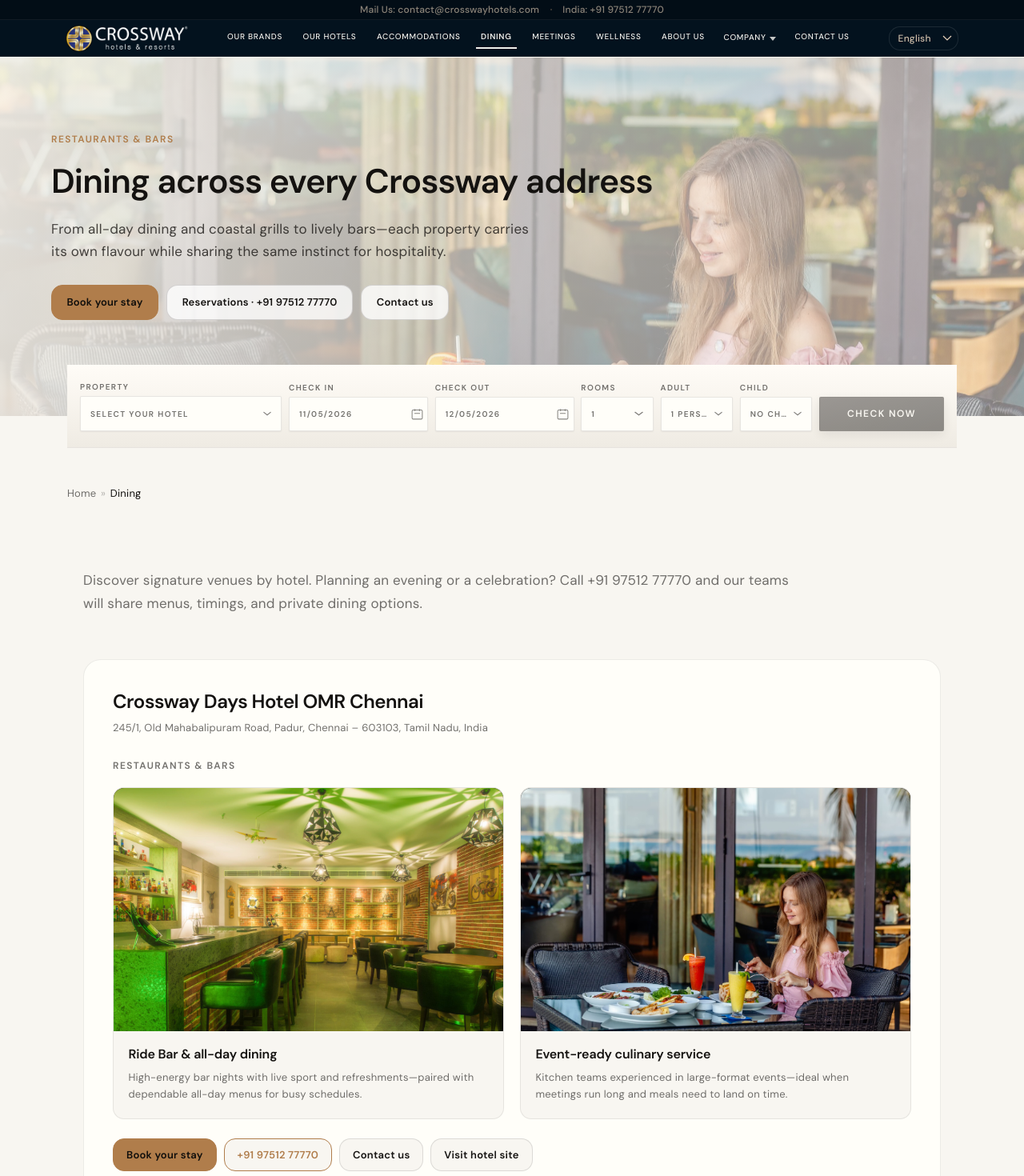
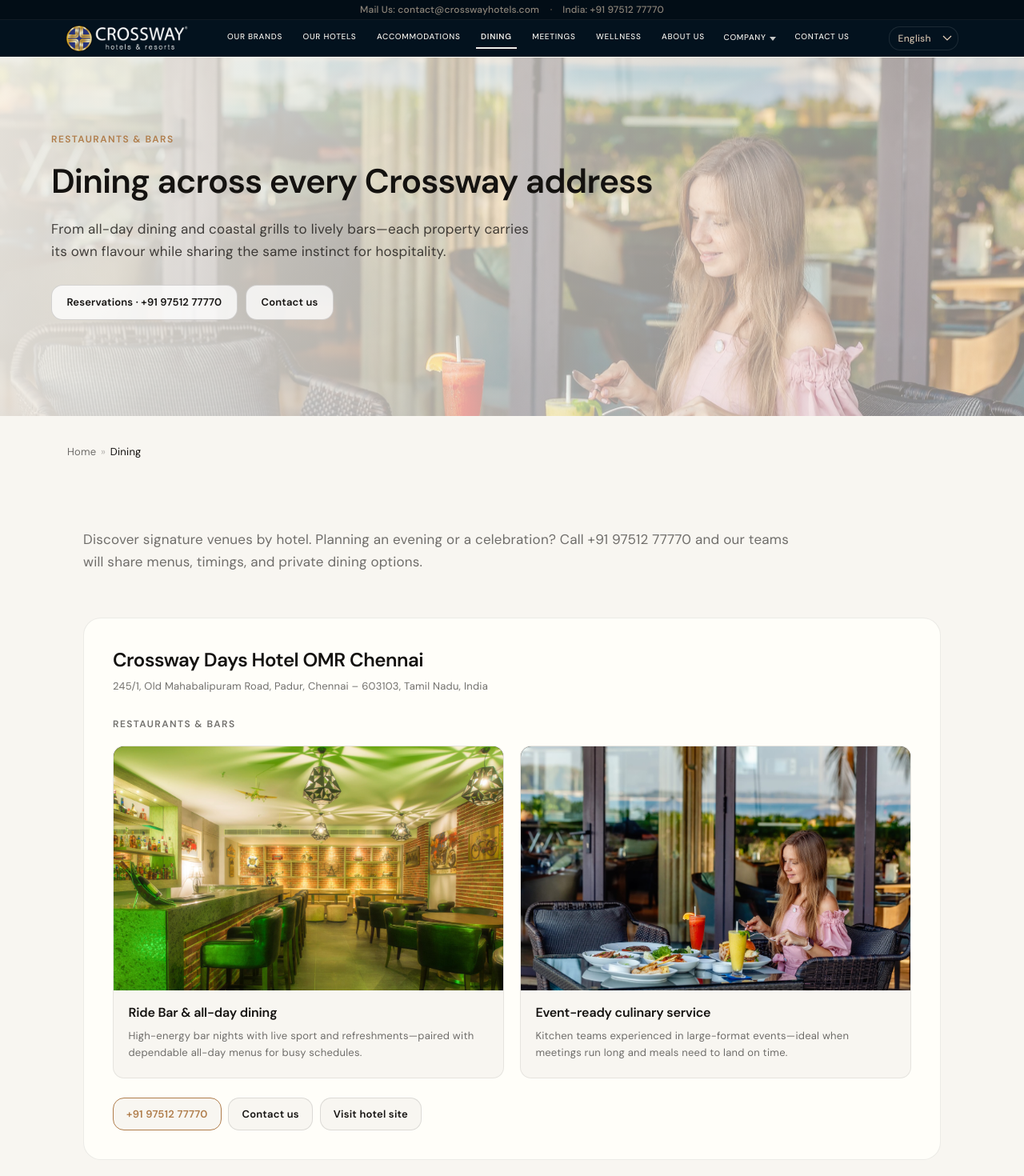
Before and after one commit to CrosswaySoftware/crosswayhotels-main, a Next.js app: page /en/dining in a window 1280 px wide. Shown: the top 1470 px of the page at 80% size. Built offline with nearby package versions, Linux system fonts and the light colour scheme.

Commit message:
feat:hide dining reservation

```diff
--- a/src/components/pages/ServicePortfolioPage/ServicePortfolioPage.tsx
+++ b/src/components/pages/ServicePortfolioPage/ServicePortfolioPage.tsx
@@ -24,6 +24,7 @@
 
   const heroBg = VARIANT_HERO_BG[variant];
   const crumbLabel = tm(variant);
+  const hideBookingUi = variant === "dining";
 
   return (
     <>
@@ -33,9 +34,11 @@
           <h1>{t(`${variant}.heroTitle`)}</h1>
           <p className={styles.heroLead}>{t(`${variant}.heroLead`)}</p>
           <div className={styles.ctaStrip}>
+            {!hideBookingUi ? (
               <Link href="/#book" className={styles.ctaBtn} data-variant="primary">
                 {t("ctaBook")}
               </Link>
+            ) : null}
             <a className={styles.ctaBtn} href={RESERVATIONS_PHONE_HREF}>
               {t("ctaCall")} · {RESERVATIONS_PHONE_DISPLAY}
             </a>
@@ -46,7 +49,7 @@
         </div>
       </section>
 
-      <BookingBar />
+      {hideBookingUi ? null : <BookingBar />}
 
       <PageShell>
         <Breadcrumbs items={[{ label: tc("breadcrumbHome"), href: "/" }, { label: crumbLabel }]} />
@@ -87,9 +90,11 @@
                 </div>
 
                 <div className={styles.propertyCtas}>
+                  {!hideBookingUi ? (
                     <Link href="/#book" data-accent="1">
                       {t("ctaBook")}
                     </Link>
+                  ) : null}
                   <a href={RESERVATIONS_PHONE_HREF} data-accent="2">
                     {RESERVATIONS_PHONE_DISPLAY}
                   </a>
```
Lines whose indentation alone changed are shown as unchanged.
